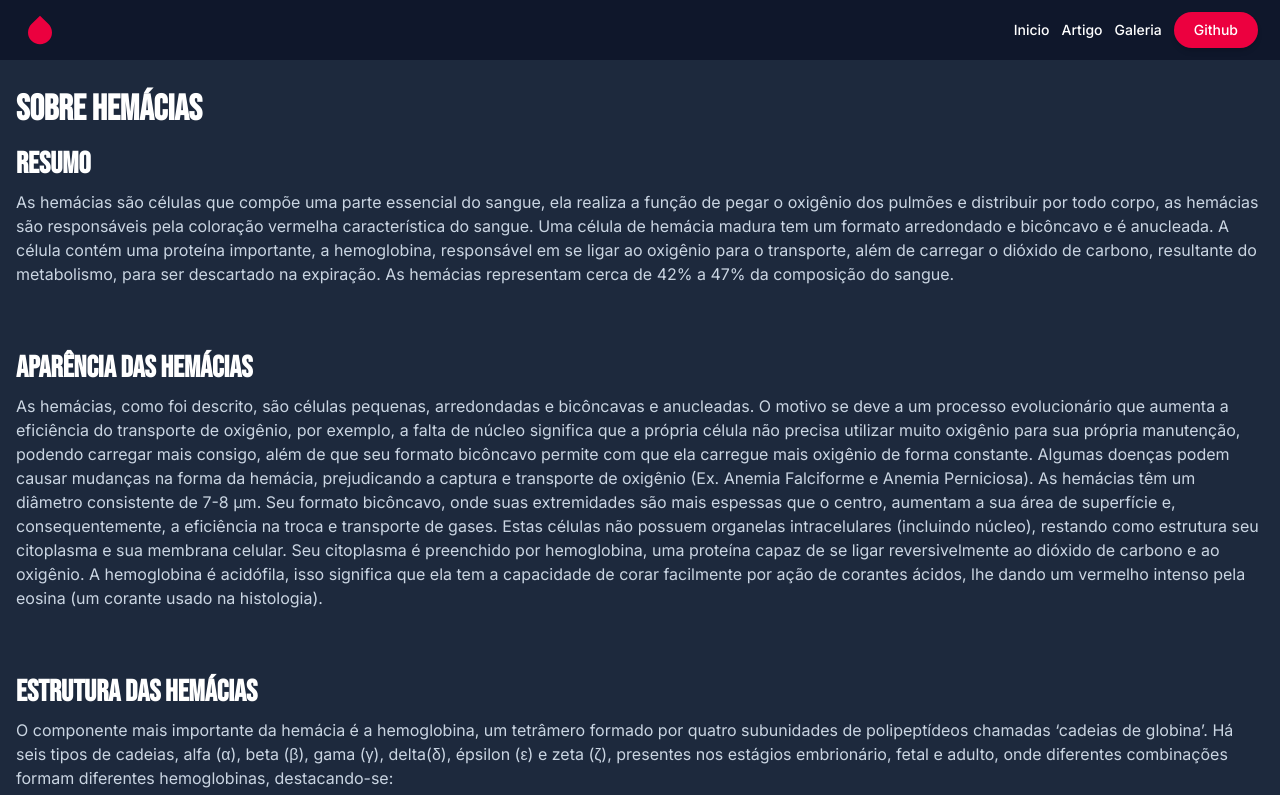
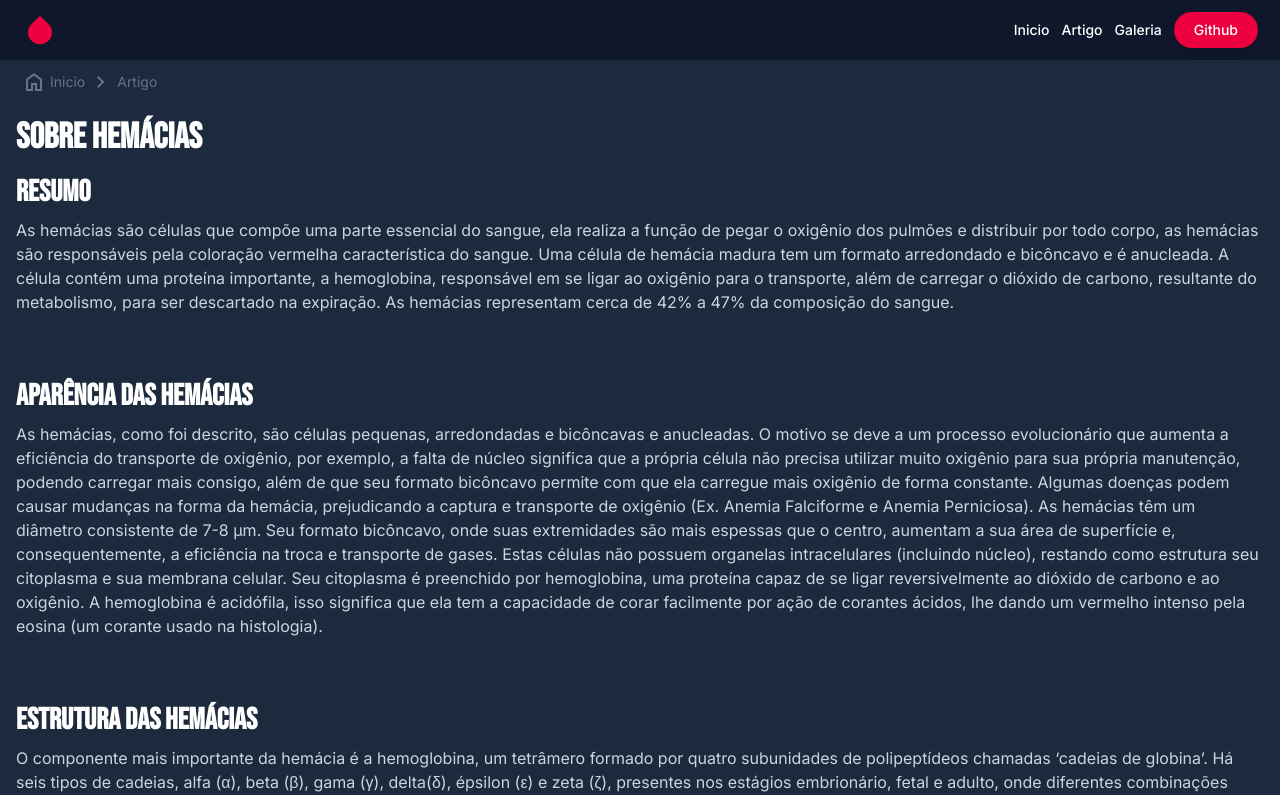
Before and after one commit to GustavoAndreyIF/projetointegrador, a website: page docs/html/wiki.html in a window 1280 px wide. Shown: the top 795 px of the page. Drawn offline with Linux system fonts and the light colour scheme.

Commit message:
correções e breadcrumb

```diff
--- a/docs/css/styles.css
+++ b/docs/css/styles.css
@@ -82,6 +82,25 @@
 }
 
 @layer components {
+	/*breadcrumb*/
+	.breadcrumb {
+		@apply flex text-slate-500 mt-1;
+	}
+	.breadcrumb ol {
+		@apply inline-flex items-center space-x-1;
+	}
+	.breadcrumb li {
+		@apply inline-flex items-center;
+	}
+	.breadcrumb a {
+		@apply gap-1 inline-flex items-center;
+	}
+	.breadcrumb p {
+		@apply text-sm text-slate-500;
+	}
+	.breadcrumb svg {
+		@apply w-6 h-6;
+	}
 	/*List Items */
 	.li-icon {
 		@apply text-rose-600 w-10 h-10 me-1 flex-shrink-0;
--- a/docs/html/wiki.html
+++ b/docs/html/wiki.html
@@ -29,6 +29,36 @@
 			</nav>
 		</header>
 		<main class="section-spacing">
+			<nav class="breadcrumb">
+				<ol>
+					<li>
+						<a href="../index.html"
+							><svg
+								xmlns="http://www.w3.org/2000/svg"
+								viewBox="0 -960 960 960"
+								fill="currentColor"
+							>
+								<path
+									d="M240-200h120v-240h240v240h120v-360L480-740 240-560v360Zm-80 80v-480l320-240 320 240v480H520v-240h-80v240H160Zm320-350Z"
+								/>
+							</svg>
+							<p>Inicio</p></a
+						>
+					</li>
+					<svg
+						xmlns="http://www.w3.org/2000/svg"
+						viewBox="0 -960 960 960"
+						fill="currentColor"
+					>
+						<path
+							d="M504-480 320-664l56-56 240 240-240 240-56-56 184-184Z"
+						/>
+					</svg>
+					<li>
+						<a href="wiki.html"><p>Artigo</p></a>
+					</li>
+				</ol>
+			</nav>
 			<div class="wiki-style">
 				<h1>SOBRE HEMÁCIAS</h1>
 
--- a/docs/js/main.js
+++ b/docs/js/main.js
@@ -16,10 +16,9 @@ document.addEventListener("DOMContentLoaded", () => {
 	window.addEventListener("scroll", showOnScroll);
 	showOnScroll();
 
-
-    /**
-     * Scroll horizontal com clique e arraste
-     */
+	/**
+	 * Scroll horizontal com clique e arraste
+	 */
 	const container = document.querySelector(".scroll-container");
 	let isDown = false; // Indica se o mouse está pressionado
 	let startX; // Posição inicial do mouse
@@ -52,3 +51,7 @@ document.addEventListener("DOMContentLoaded", () => {
 		});
 	}
 });
+
+function scrollToTop() {
+	window.scrollTo({ top: 0, behavior: "smooth" });
+}
```
Also changed, not shown: docs/css/styles.build.css.
